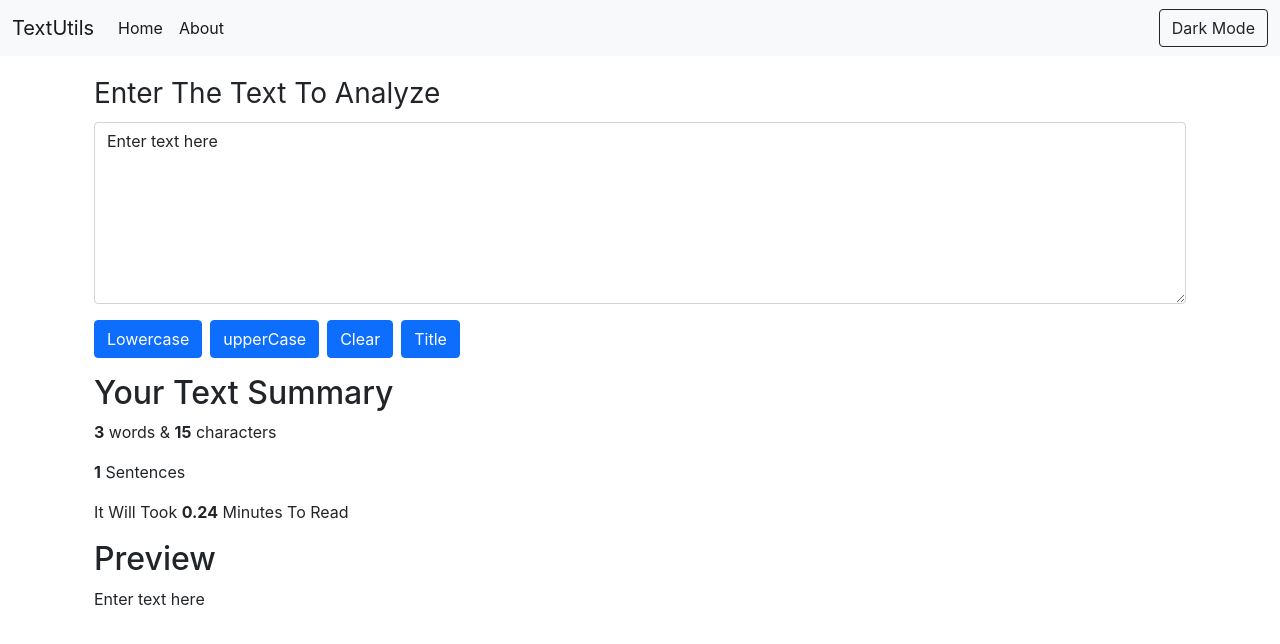
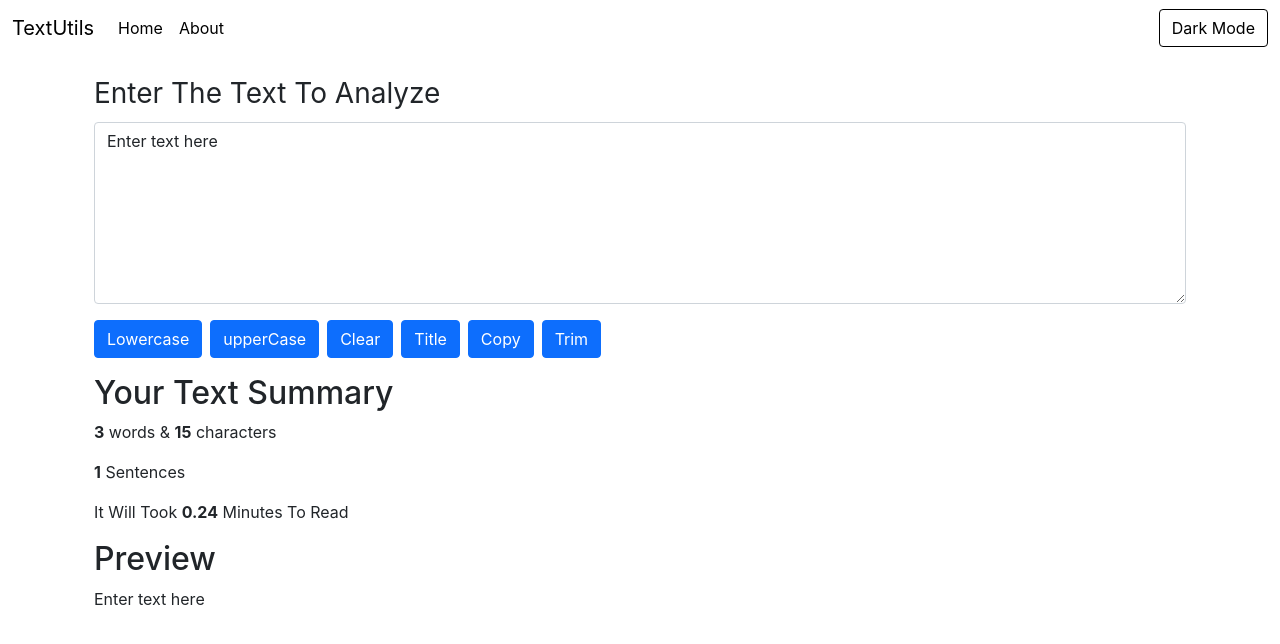
Before and after one commit to KashishGoyal905/ReactProject, a React (Create React App) app: page / in a window 1280 px wide. Shown: the top 644 px of the page. Built offline with nearby package versions, Linux system fonts and the light colour scheme.

Commit message:
half way dark mode

```diff
--- a/src/Components/Navbar.js
+++ b/src/Components/Navbar.js
@@ -1,28 +1,55 @@
-import React from 'react'
+import React, { useState } from 'react'
 // importing proptypes(impt)
 import PropTypes from 'prop-types'
 
 export default function Navbar(props) {
+    const [myStyle, setMyStyle] = useState({
+        color: 'black',
+        backgroundColor: 'white',
+        borderColor: 'black'
+    })
+
+    const [btnText, setBtnText] = useState("Dark Mode")
+
+    const toggleStyle = () => {
+        if (myStyle.color === 'black') {
+            setMyStyle({
+                color: 'white',
+                backgroundColor: 'black',
+                borderColor: 'white'
+            })
+            setBtnText("Light Mode");
+        } else {
+            setMyStyle({
+                color: 'black',
+                backgroundColor: 'white',
+                borderColor: 'black'
+            })
+            setBtnText("Dark Mode")
+
+        }
+    }
+
     return (
         <>
-            <nav className="navbar navbar-expand-lg navbar-light bg-light border-dark">
-                <div className="container-fluid">
-                    <a className="navbar-brand" href="/">{props.title}</a>
+            <nav className="navbar navbar-expand-lg" style={myStyle}>
+                <div className="container-fluid" style={myStyle}>
+                    <a className="navbar-brand" href="/" style={myStyle}>{props.title}</a>
                     <button className="navbar-toggler" type="button" data-bs-toggle="collapse" data-bs-target="#navbarSupportedContent" aria-controls="navbarSupportedContent" aria-expanded="false" aria-label="Toggle navigation">
                         <span className="navbar-toggler-icon"></span>
                     </button>
                     <div className="collapse navbar-collapse" id="navbarSupportedContent">
-                        <ul className="navbar-nav me-auto mb-2 mb-lg-0">
+                        <ul className="navbar-nav me-auto mb-2 mb-lg-0" >
                             <li className="nav-item">
-                                <a className="nav-link active" aria-current="page" href="/">Home</a>
+                                <a className="nav-link active" aria-current="page" href="/" style={myStyle}>Home</a>
                             </li>
                             <li className="nav-item">
-                                <a className="nav-link active" href="/">{props.about}</a>
+                                <a className="nav-link active" href="/" style={myStyle}>{props.about}</a>
                             </li>
                         </ul>
-                        <form className="d-flex">
-                            <button className="btn btn-outline-success text-dark border-dark" type="submit">Dark Mode</button>
-                        </form>
+                        <div className="d-flex">
+                            <button className="btn btn-outline-success" style={myStyle} onClick={toggleStyle}>{btnText}</button>
+                        </div>
                     </div>
                 </div>
             </nav>
--- a/src/Components/TextForm.js
+++ b/src/Components/TextForm.js
@@ -3,6 +3,9 @@ import React, { useState } from 'react'
 
 
 export default function TextForm(props) {
+
+
+
     function lowercaseButtonClick() {
         let newText = text.toLowerCase();
         setText(newText);
@@ -25,6 +28,15 @@ export default function TextForm(props) {
         newText.join(' ');
         setText(newText.join(' '));
     }
+    function copyTextClick() {
+        let text = document.getElementById("myBox");
+        text.select();
+        navigator.clipboard.writeText(text.value);
+    }
+    function trimTextClick() {
+        let newtext = text.split(/[ ]+/);
+        setText(newtext.join(' '));
+    }
     function onChange(event) {
         // console.dir(event);
         setText(event.target.value);
@@ -36,12 +48,14 @@ export default function TextForm(props) {
             <div className="container">
                 <div className="mb-3">
                     <label htmlFor="exampleFormControlTextarea1" className="form-label text-capitalize fs-3">{props.heading}</label>
-                    <textarea className="form-control" id="exampleFormControlTextarea1" onChange={onChange} value={text} rows="7"></textarea>
+                    <textarea className="form-control" id="myBox" onChange={onChange} value={text} rows="7"></textarea>
                 </div>
                 <button className="btn btn-primary" onClick={lowercaseButtonClick}>Lowercase</button>
                 <button className="btn btn-primary mx-2" onClick={uppercaseButtonClick}>upperCase</button>
                 <button className="btn btn-primary" onClick={clearTextClick}>Clear</button>
                 <button className="btn btn-primary mx-2" onClick={titleTextClick}>Title</button>
+                <button className="btn btn-primary" onClick={copyTextClick}>Copy</button>
+                <button className="btn btn-primary mx-2" onClick={trimTextClick}>Trim</button>
             </div>
             <div className="container my-3">
                 <h2>Your Text Summary</h2>
```
